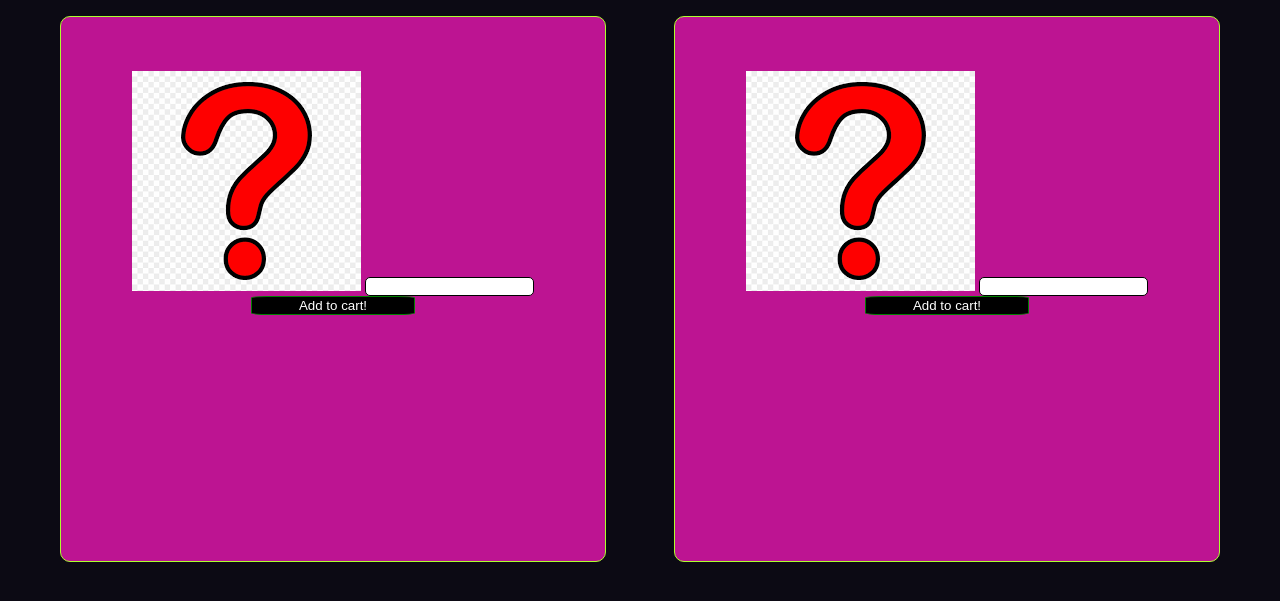
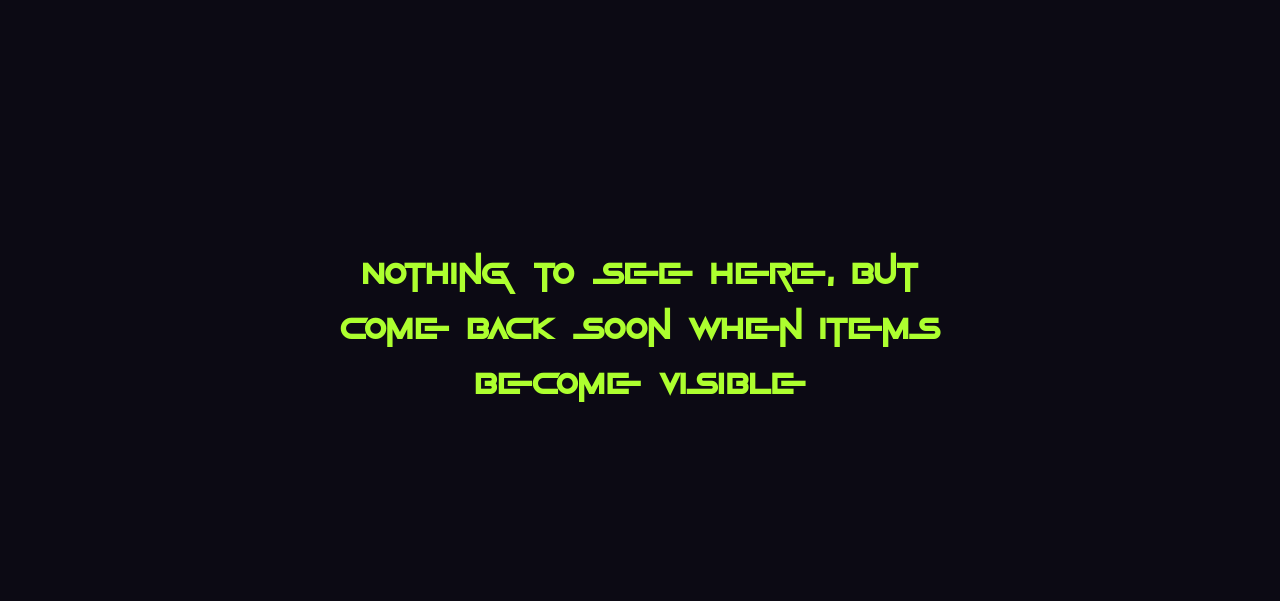
Before and after one commit to Sailendran/wp-asgn3, a PHP site: page /store.php in a window 1280 px wide. Shown: the part 71-672 px from the top of the page. Run offline with PHP 8.4, Linux system fonts and the light colour scheme; tables that the repository leaves empty or names only in its code hold one stand-in row (values such as "Sample post").

Commit message:
added dynamic functionality for store.php, fixed links on index.php

```diff
--- a/assets/css/main.css
+++ b/assets/css/main.css
@@ -90,27 +90,39 @@ h4 {
     text-align: center;
 }
 
+.centrescreen {
+    position: fixed;
+    top: 50%;
+    left: 50%;
+    transform: translate(-50%, -50%);
+  }
+
 /* Store item classes */
     .store-item {
-        width: 42.5vw;
-        height: 42.5vw;
-        margin: calc(5vw/4);
+        position: relative;
+        width: 275px;
+        height: auto;
+        margin: calc(5vh/4);
         background-color: var(--modPurple); /*  TODO CHANGE THIS */
         border: 1px solid greenyellow;
         border-radius: 10px;
         display: inline-block;
+        margin-right: calc(5vw);
+        margin-left: calc(5vw);
     }
 
-    .store-item:nth-of-type(odd) {
+    /* .store-item:nth-of-type(odd) {
         margin-right: calc(5vw/2);
     }
 
     .store-item:nth-of-type(even) {
         margin-left: calc(5vw/2);
-    }
+    } */
 
     .store-item img {
-        padding-top: 10%;
+        margin: 10%;
+        width: 220px;
+        height: 220px;
     }
 
     .store-item button {
@@ -118,6 +130,14 @@ h4 {
         border: 1px solid green;
         border-radius: 10%;
         width: 30%;
+        font-size: 0.95rem;
+        padding-left: 1vw;
+        padding-right: 1vw;
+        font-family: 'Material Icons';
+        font-size: 1.75rem;
+        margin: 0;
+        display: inline;
+        float:center
     }
 
     .store-item input[type=number] {
@@ -125,6 +145,20 @@ h4 {
         text-align: center;
         border: 1px solid black;
         border-radius: 5px;
+        font-size: 150%;
+        display: inline;
+        float: center;
+        margin-top: 0;
+    }
+
+    .store-item h2 {
+        margin: auto;
+        color: white;
+    }
+
+    .store-item a, .store-item a:visited {
+        text-decoration: none;
+        color:red;
     }
 
     input::-webkit-outer-spin-button, input::-webkit-inner-spin-button {
--- a/assets/php/dbhandler.php
+++ b/assets/php/dbhandler.php
@@ -3,8 +3,9 @@
 $server_name = 'localhost:3307';
 $username = 'root';
 $password = '';
+$dbname = 'assignment3';
 
-$conn = new mysqli($server_name, $username, $password);
+$conn = new mysqli($server_name, $username, $password, $dbname);
 
 if ($conn->connect_error) {
     echo "<script> console.log('dbhandler encountered a fatal error')</script>";
--- a/assets/php/insert-products.php
+++ /dev/null
@@ -1 +0,0 @@
-<?php
--- a/assets/php/q-selector.php
+++ b/assets/php/q-selector.php
@@ -1,5 +1,27 @@
 <?php
-$dum = 'eg';
 
-echo "<input class = 'int-only' type = number name = $dum-quantity>
-<button> Add to cart! </button>";
+require 'dbhandler.php';
+
+$sql = "SELECT product_name, product_image, product_id, product_visible FROM product;";
+$result = $conn->query($sql);
+$returns = false;
+
+if ($result->num_rows > 0) {
+    while ($row = $result->fetch_assoc()) {
+        if ($row['product_visible'] == 1) {
+            echo "<div class = 'store-item'> <a href = ../../productpage.php?id=".$row['product_id'].">
+                <img src = 'assets/product-images/".$row['product_image']."'>
+                <h2> ".$row['product_name']." </h2>
+                <h3> Price here </h3>
+            </a> </div>
+            ";
+            $returns = true;
+        };
+    };
+
+    if (!$returns) {
+        echo "<h1 class = 'centrescreen'> Nothing to see here, but come back soon when items become visible </h1>";
+    }
+} else {
+    echo "<h1 class = 'centrescreen'> Oops, no items to sell here... </h1>";
+};
--- a/index.php
+++ b/index.php
@@ -15,9 +15,10 @@
 <body>
     <?php include 'assets/php/header.php'?>
     <div class = body>
+
         <h2><a href = 'login.php'> Log in! </a></h2>
 
-        <h2><a href = 'shop.php'> Shop </a></h2>
+        <h2><a href = 'store.php'> Shop </a></h2>
 
         <h2><a href = 'signup.php'> Sign up! </a></h2>
 
--- a/store.php
+++ b/store.php
@@ -19,15 +19,7 @@
     <form onkeydown="return event.key != 'Enter';">
     <div class = 'centre'>
 
-        <div class = 'store-item'>
-            <img src = 'assets/product-images/noImage.png'>
-            <?php include 'assets/php/q-selector.php'?>
-        </div>
-
-        <div class = 'store-item'>
-            <img src = 'assets/product-images/noImage.png'>
-            <?php include 'assets/php/q-selector.php'?>
-        </div>
+        <?php include 'assets/php/q-selector.php'?>
 
     </div>
     </form>
```
Also changed, not shown: table-design.txt (added, +31 -0 lines).
